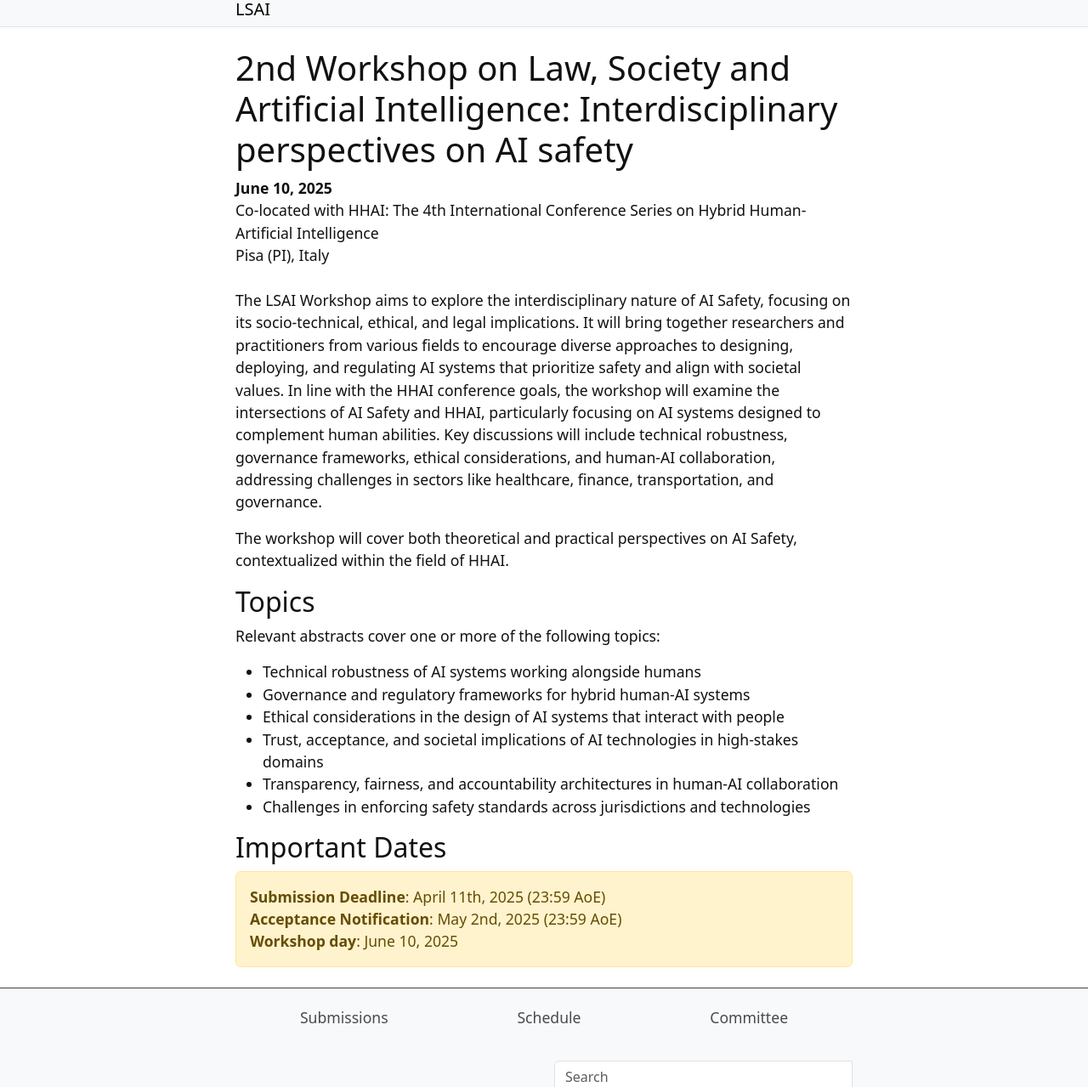
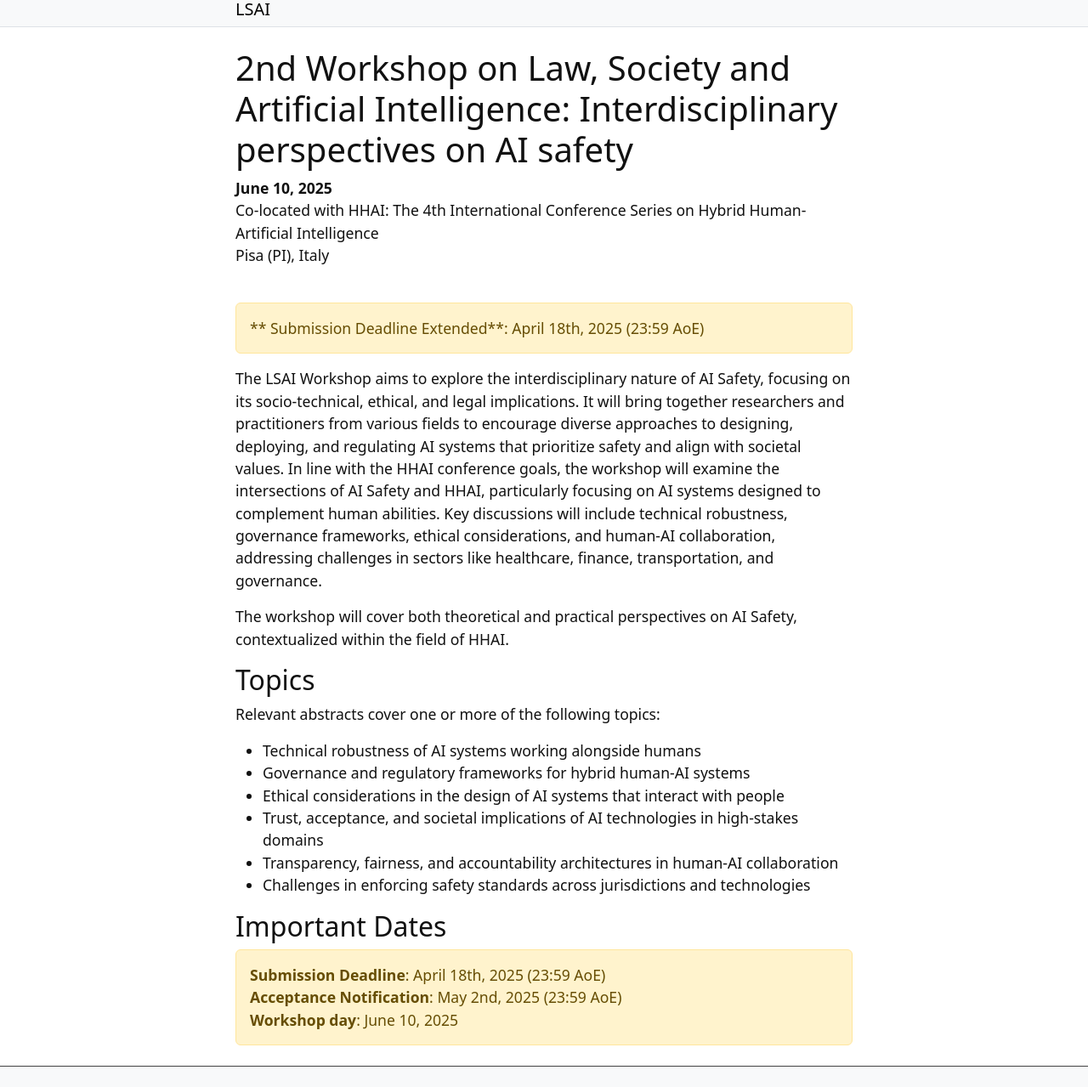
Before and after one commit to lsai2025/lsai2025.github.io, a Jekyll site: the page built from index.md, in a window 1280 px wide and 1400 px high, cut to the strip 121-1400 px from the top of the window. Shown: the whole strip at 85% size. Built offline with Jekyll 4.4.1, drawn with Linux system fonts in a browser that asks for light colours.

Commit message:
Update index.md

```diff
--- a/index.md
+++ b/index.md
@@ -9,6 +9,8 @@ Co-located with HHAI: The 4th International Conference Series on Hybrid Human-Ar
 Pisa (PI), Italy
 <br>
 <br>
+{% include alert.html text="** Submission Deadline Extended**: April 18th, 2025 (23:59 AoE)" align="left" color="warning" %}
+
 The LSAI Workshop aims to explore the interdisciplinary nature of AI Safety, focusing on its socio-technical, ethical, and legal implications.
 It will bring together researchers and practitioners from various fields to encourage diverse approaches to designing, deploying, and regulating AI systems that prioritize safety and align with societal values.
 In line with the HHAI conference goals, the workshop will examine the intersections of AI Safety and HHAI, particularly focusing on AI systems designed to complement human abilities. Key discussions will include technical robustness, governance frameworks, ethical considerations, and human-AI collaboration, addressing challenges in sectors like healthcare, finance, transportation, and governance.
@@ -25,6 +27,6 @@ Relevant abstracts cover one or more of the following topics:
 - Challenges in enforcing safety standards across jurisdictions and technologies
 
 ## Important Dates
-{% include alert.html text="**Submission Deadline**: April 11th, 2025 (23:59 AoE)<br>
+{% include alert.html text="**Submission Deadline**: April 18th, 2025 (23:59 AoE)<br>
 **Acceptance Notification**: May 2nd, 2025 (23:59 AoE)<br>
 **Workshop day**: June 10, 2025" align="left" color="warning" %}
```
